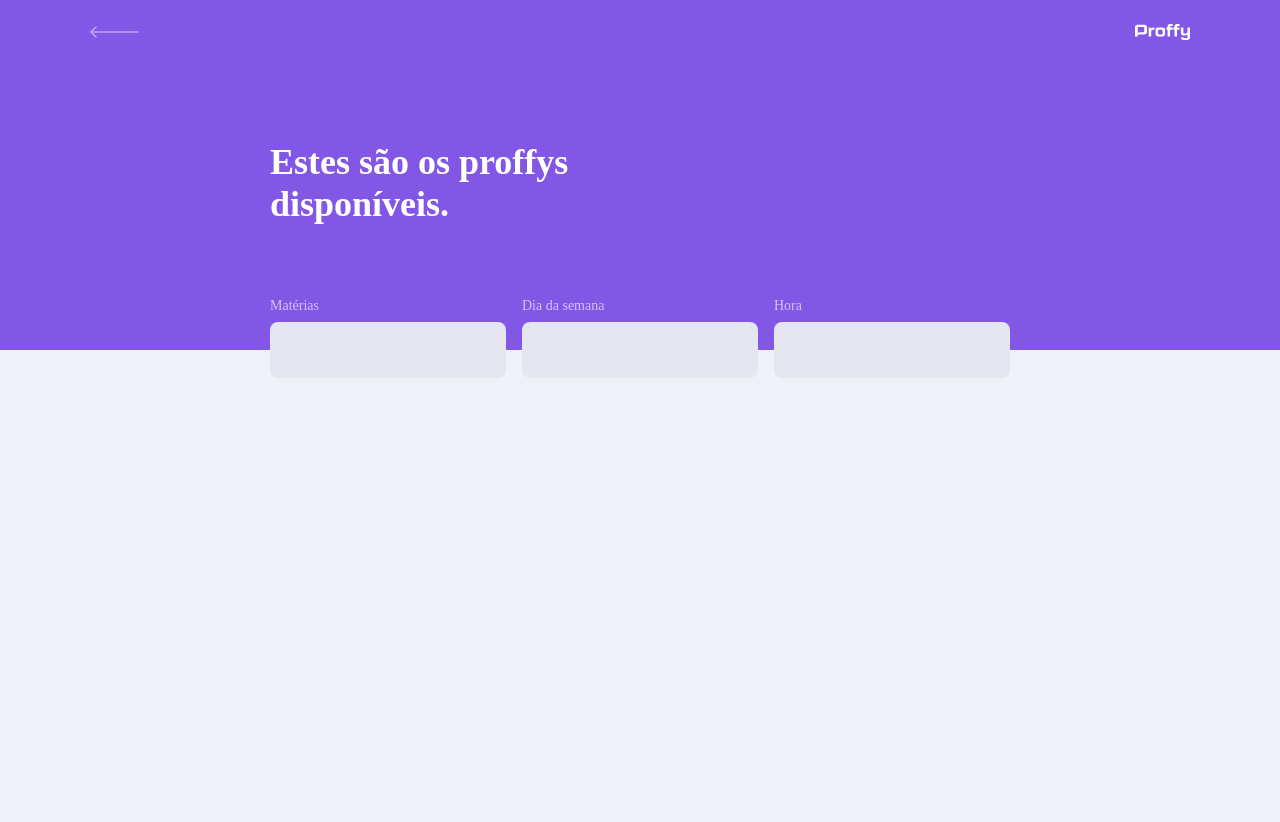
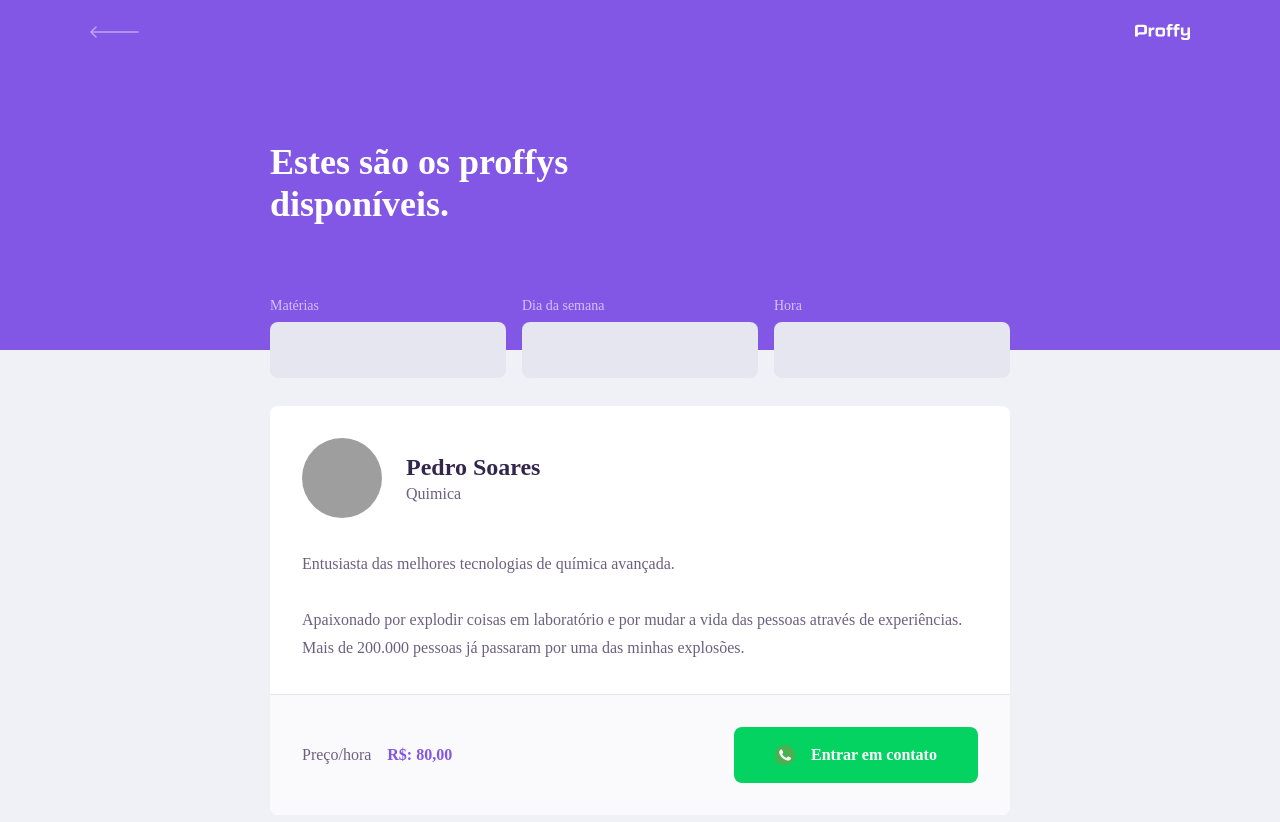
Before and after one commit to pedropsoares/proffy_frontent, a React (Create React App) app: page /study in a window 1280 px wide. Shown: the top 822 px of the page. Before the commit the page ends 800 px from the top, so only its background shows below. Built offline with nearby package versions, Linux system fonts and the light colour scheme; grey boxes are pictures that could not be loaded; the HTML template or start-up script is replaced by a standard one.

Commit message:
cardTeacher created and stylized

```diff
--- a/src/assets/styles/global.css
+++ b/src/assets/styles/global.css
@@ -42,7 +42,8 @@
 }
 
 body, input, button, textarea {
- font: 500 1.6rem Poppins
+ font: 500 1.6rem Poppins;
+ color: var(--color-text-base);
 }
 
 .container {
--- /dev/null
+++ b/src/components/CardTeacher/index.tsx
@@ -0,0 +1,38 @@
+import React from 'react';
+
+import whatsappIcon from '../../assets/images/icons/whatsapp.svg'
+
+import './style.css';
+
+const CardTeacher: React.FC = () => {
+  return (
+    <article className="teacher-item">
+      <header>
+        <img src="https://avatars2.githubusercontent.com/u/39010327?s=460&v=4" alt="Pedro Soares" />
+        <div>
+          <strong>Pedro Soares</strong>
+          <span>Quimica</span>
+        </div>
+      </header>
+
+      <p>
+        Entusiasta das melhores tecnologias de química avançada.
+        <br /> <br />
+        Apaixonado por explodir coisas em laboratório e por mudar a vida das pessoas através de experiências. Mais de 200.000 pessoas já passaram por uma das minhas explosões.
+      </p>
+
+      <footer>
+        <p>
+          Preço/hora
+          <strong>R$: 80,00</strong>
+        </p>
+        <button type="button">
+          <img src={whatsappIcon} alt="whatsapp" />
+              Entrar em contato
+            </button>
+      </footer>
+    </article>
+  )
+}
+
+export default CardTeacher;
--- /dev/null
+++ b/src/components/CardTeacher/style.css
@@ -0,0 +1,104 @@
+.teacher-item {
+  background: var(--color-box-base);
+  border: 1px solid var(--color-item-in-white);
+  border-radius: 0.8rem;
+  margin-top: 2.4rem;
+  overflow: hidden;
+}
+
+.teacher-item header {
+  padding: 3.2rem 2rem;
+  display: flex;
+  align-items: center;
+}
+
+.teacher-item header img {
+  width: 8rem;
+  height: 8rem;
+  border-radius: 50%;
+}
+
+.teacher-item header div {
+  margin-left: 2.4rem;
+}
+
+.teacher-item header div strong {
+  font: 700 2.4rem Archivo;
+  display: block;
+  color: var(--color-text-title);
+}
+
+.teacher-item header div span {
+  font-size: 1.6rem ;
+  display: block;
+  margin-top: 0.4rem;
+}
+
+.teacher-item > p {
+  padding: 0 2rem;
+  font-size: 1.6rem;
+  line-height: 2.8rem;
+}
+
+.teacher-item footer {
+  padding: 3.2rem 2rem;
+  background: var(--color-box-footer);
+  border-top: 1px solid var(--color-line-in-white);
+  margin-top: 3.2rem;
+  display: flex;
+  align-items: center;
+  justify-content: space-between;
+}
+
+.teacher-item footer p strong {
+  color: var(--color-primary);
+  font-size: 1.6rem;
+  display: block;
+}
+
+.teacher-item footer button {
+  width: 20rem;
+  height: 5.6rem;
+  background: var(--color-secundary);
+  color: var(--color-button-text);
+  border: 0;
+  border-radius: 0.8rem;
+  cursor: pointer;
+  font: 700 1.4rem Archivo;
+  display: flex;
+  align-items: center;
+  justify-content: space-evenly;
+  transition: 0.2s;
+}
+
+.teacher-item footer button:hover {
+  background: var(--color-secundary-dark);
+}
+
+@media (min-width: 700px) {
+
+  .teacher-item header,
+  .teacher-item footer {
+    padding: 3.2rem;
+  }
+
+  .teacher-item > p {
+    padding: 0 3.2rem;
+
+  }
+
+  .teacher-item footer p strong {
+    display: initial;
+    margin-left: 1.6rem;
+  }
+
+  .teacher-item footer button {
+    width: 24.4rem;
+    font-size: 1.6rem;
+    justify-content: center;
+  }
+
+  .teacher-item footer button img {
+    margin-right: 1.6rem;
+  }
+}
--- a/src/pages/TeacherList/index.tsx
+++ b/src/pages/TeacherList/index.tsx
@@ -3,6 +3,7 @@
 import PageHearder from '../../components/PagaHeader'
 
 import './style.css';
+import CardTeacher from '../../components/CardTeacher';
 
 const TeacherForm: React.FC = () => {
   return (
@@ -11,21 +12,25 @@
         <form id="search-teachers">
           <div className="input-block">
             <label htmlFor="subject">Matérias</label>
-            <input type="text" id="subject"/>
+            <input type="text" id="subject" />
           </div>
 
           <div className="input-block">
             <label htmlFor="week_day">Dia da semana</label>
-            <input type="text" id="week_day"/>
+            <input type="text" id="week_day" />
           </div>
 
           <div className="input-block">
             <label htmlFor="time">Hora</label>
-            <input type="text" id="time"/>
+            <input type="text" id="time" />
           </div>
 
         </form>
       </PageHearder>
+
+      <main>
+        <CardTeacher />
+      </main>
     </div>
   )
 }
--- a/src/pages/TeacherList/style.css
+++ b/src/pages/TeacherList/style.css
@@ -46,6 +46,11 @@
   transition: opacity 0.2s;
 }
 
+#page-teacher-list main {
+ margin: 3.2rem auto;
+ width: 90%;
+}
+
 @media (min-width: 700px) {
   #page-teacher-list {
     max-width: 100%;
@@ -62,4 +67,10 @@
   #search-teachers .input-block + .input-block{
   margin-top: 0;
   }
+
+  #page-teacher-list main {
+    padding: 3.2rem 0;
+    max-width: 740px;
+    margin: 0 auto;
+  }
 }
```
